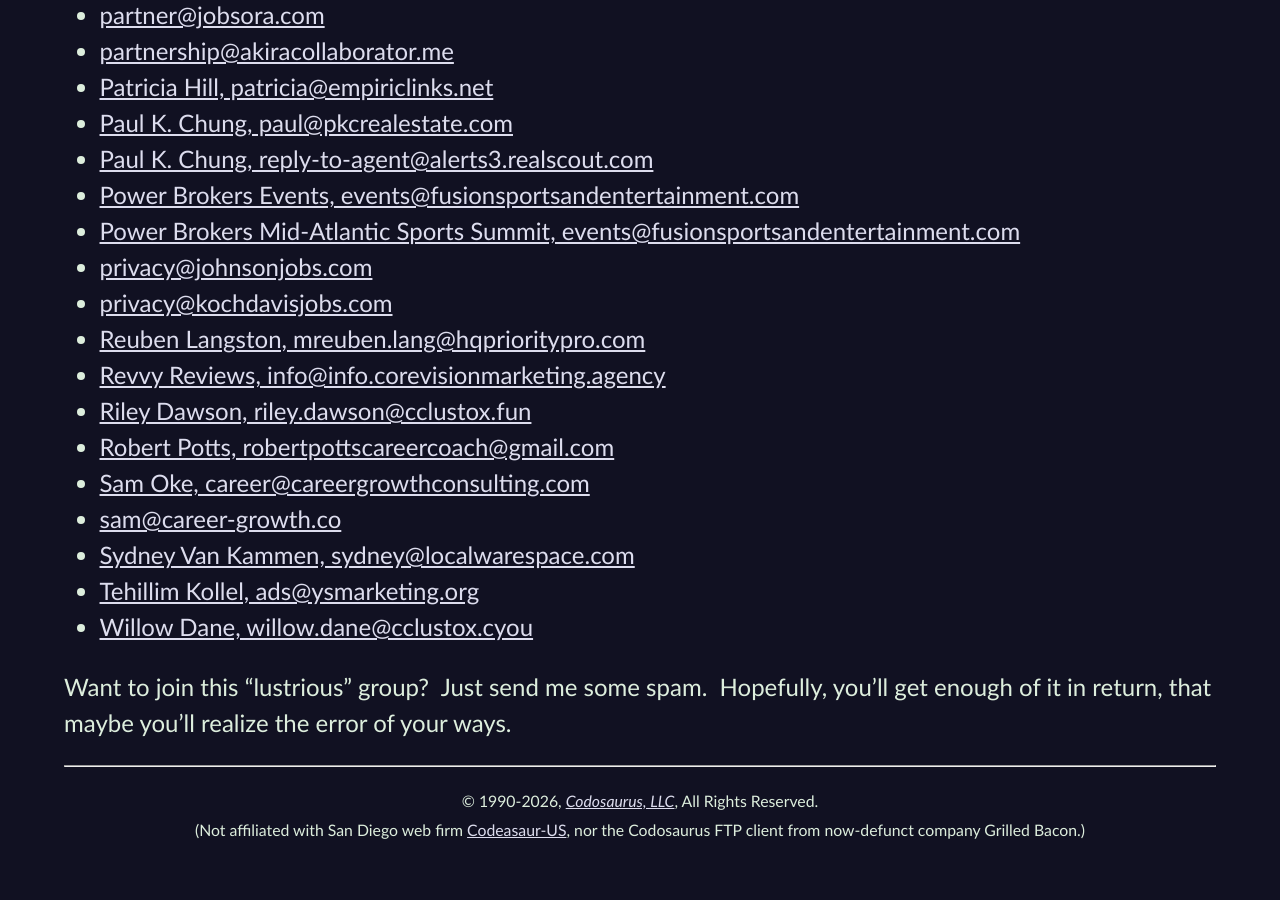
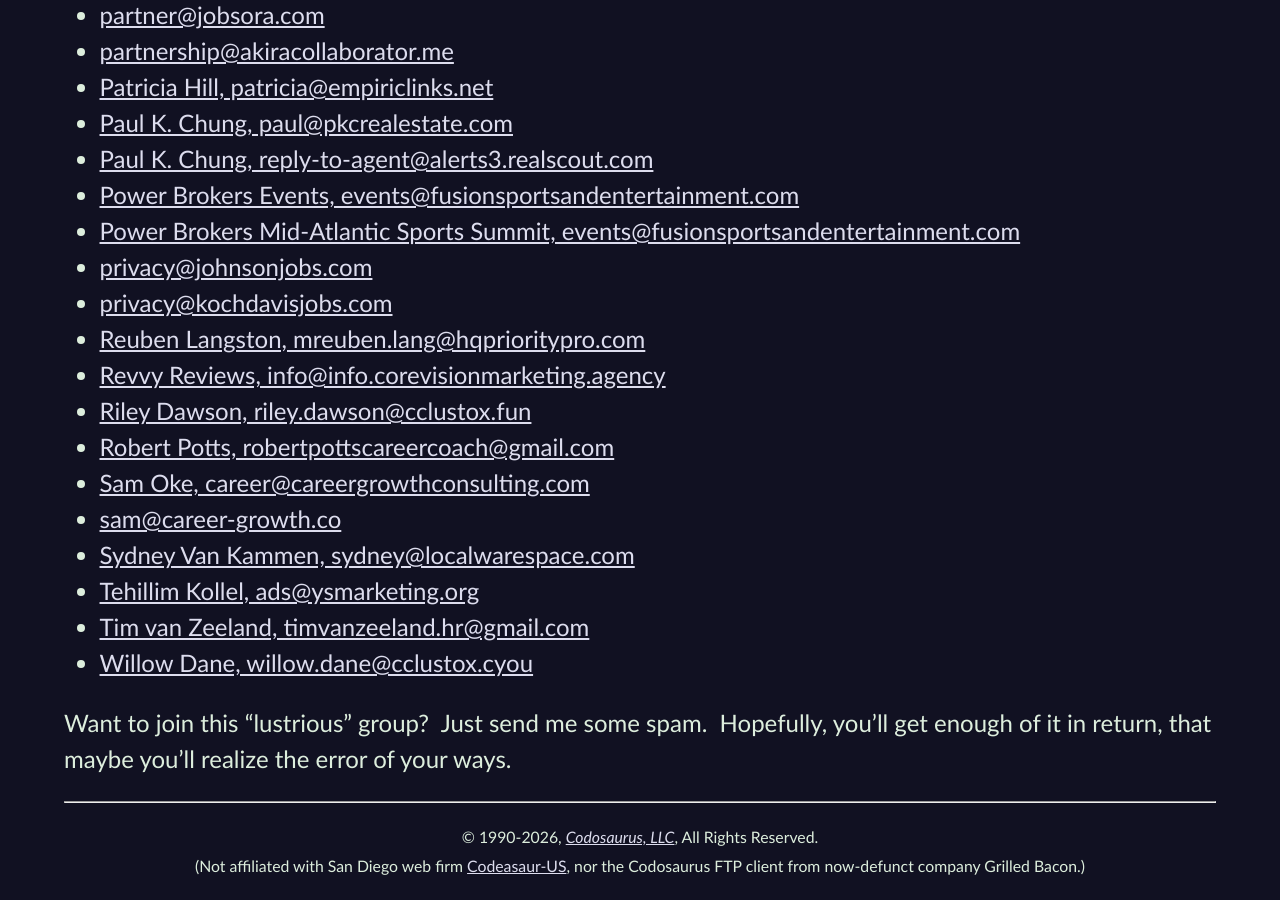
Before and after one commit to CodosaurusLLC/CodosaurusLLC.github.io, a Jekyll site: the page built from spambait.md, in a window 1280 px wide and 900 px high, scrolled down 2357 px. Built offline with Jekyll 4.4.1, drawn with Linux system fonts in a browser that asks for light colours; our own code applies the rules of GitHub Pages for plain Markdown files; before the commit the page ends 3221 px from its top, so only the background shows below that.

Commit message:
add spammer

```diff
--- a/spambait.md
+++ b/spambait.md
@@ -76,6 +76,7 @@
 - [sam@career-growth.co](mailto:sam@career-growth.co)
 - [Sydney Van Kammen, sydney@localwarespace.com](mailto:sydney@localwarespace.com)
 - [Tehillim Kollel, ads@ysmarketing.org](mailto:ads@ysmarketing.org)
+- [Tim van Zeeland, timvanzeeland.hr@gmail.com](mailto:timvanzeeland.hr@gmail.com)
 - [Willow Dane, willow.dane@cclustox.cyou](mailto:willow.dane@cclustox.cyou)
 
 Want to join this "lustrious" group?&nbsp;
```
